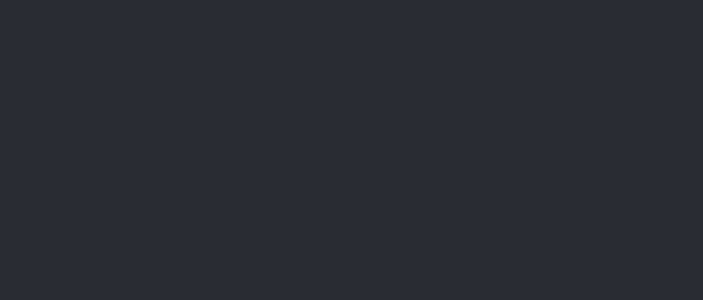
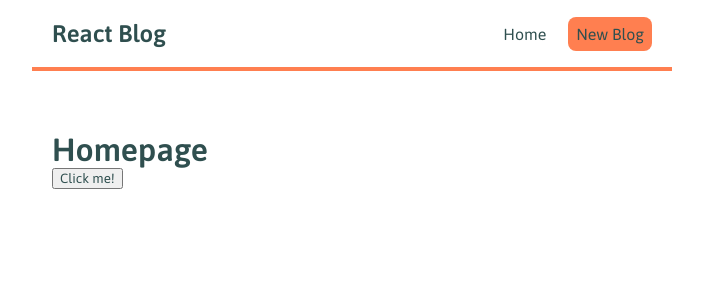
Before and after one commit to jossdixon/react-blog, a React (Create React App) app: page / in a window 1280 px wide. Shown: the top 300 px of the page, without its empty margins (288-991 px from the left). Built offline with nearby package versions, Linux system fonts and the light colour scheme.

Commit message:
making components

```diff
--- a/src/App.js
+++ b/src/App.js
@@ -1,11 +1,14 @@
-import './App.css';
+import Navbar from './Navbar';
+import Home from './Home';
 
 function App() {
+
   return (
     <div className="App">
-      <header className="App-header">
-
-      </header>
+      <Navbar />
+      <div className="content">
+        <Home />
+      </div>
     </div>
   );
 }
--- /dev/null
+++ b/src/Home.js
@@ -0,0 +1,15 @@
+const Home = () => {
+
+  const handleClick = () => {
+    console.log('pow');
+  }
+
+  return (
+    <div className="home">
+      <h1>Homepage</h1>
+      <button onClick={handleClick}>Click me!</button>
+    </div>
+   );
+}
+
+export default Home;
--- /dev/null
+++ b/src/Navbar.js
@@ -0,0 +1,18 @@
+const Navbar = () => {
+  return (
+    <nav className="navbar">
+      <h1>React Blog</h1>
+      <div className="links">
+        <a href="/">Home</a>
+        <a href="/create" style={{
+          color: 'darkslategray',
+          backgroundColor: 'coral',
+          borderRadius: '8px',
+          padding: '8px'
+        }}>New Blog</a>
+      </div>
+    </nav>
+   );
+}
+
+export default Navbar;
--- a/src/index.css
+++ b/src/index.css
@@ -1,13 +1,34 @@
-body {
+@import url('https://fonts.googleapis.com/css2?family=Asap:ital,wght@0,400;0,600;1,400&display=swap');
+
+* {
   margin: 0;
-  font-family: -apple-system, BlinkMacSystemFont, 'Segoe UI', 'Roboto', 'Oxygen',
-    'Ubuntu', 'Cantarell', 'Fira Sans', 'Droid Sans', 'Helvetica Neue',
-    sans-serif;
-  -webkit-font-smoothing: antialiased;
-  -moz-osx-font-smoothing: grayscale;
+  font-family: 'Asap';
+  color: darkslategray;
 }
-
-code {
-  font-family: source-code-pro, Menlo, Monaco, Consolas, 'Courier New',
-    monospace;
+.navbar {
+  padding: 20px;
+  display: flex;
+  align-items: center;
+  max-width: 600px;
+  margin: 0 auto;
+  border-bottom: 4px solid coral;
 }
+.navbar h1 {
+  color: darkslategray;
+}
+.navbar .links {
+  margin-left: auto;
+}
+.navbar a {
+  margin-left: 16px;
+  text-decoration: none;
+  padding: 6px;
+}
+.navbar a:hover {
+  color: coral;
+}
+.content {
+  max-width: 600px;
+  margin: 40px auto;
+  padding: 20px;
+}
```
